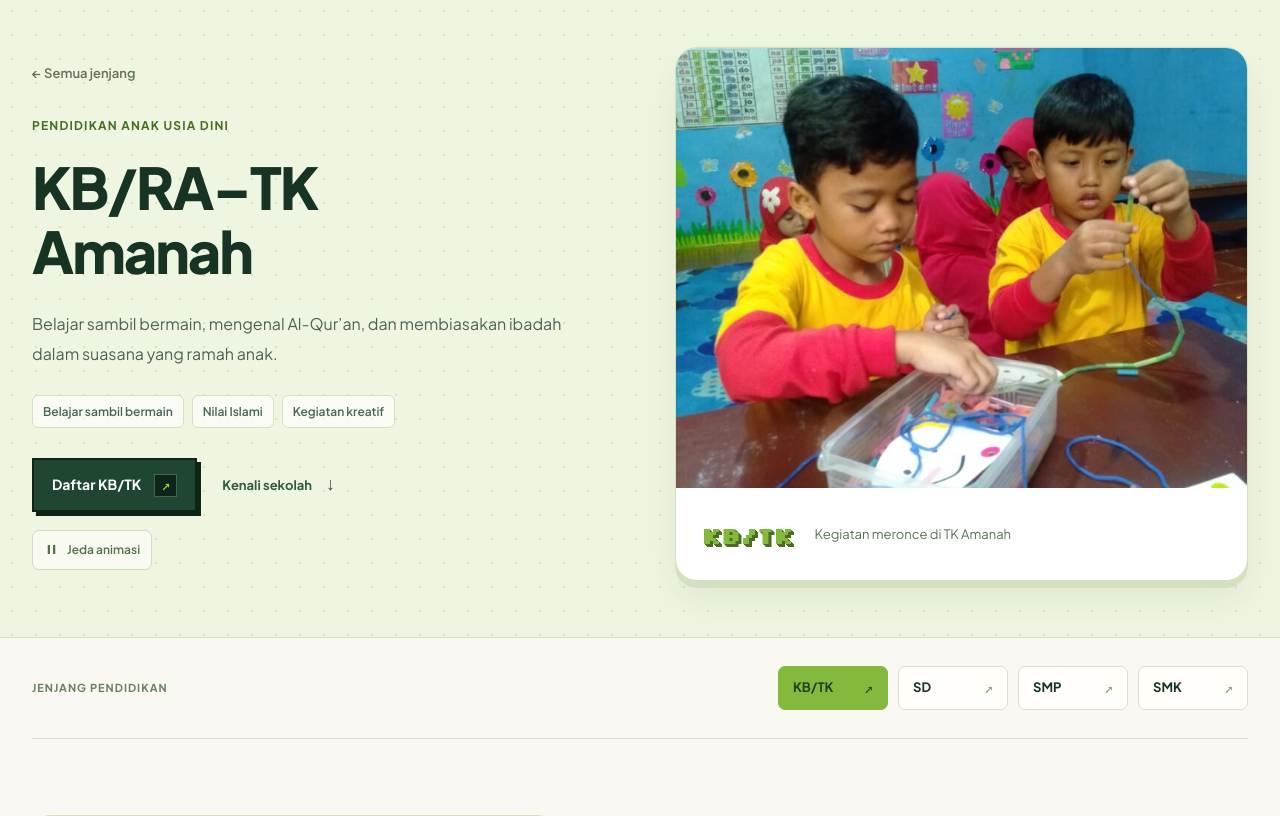
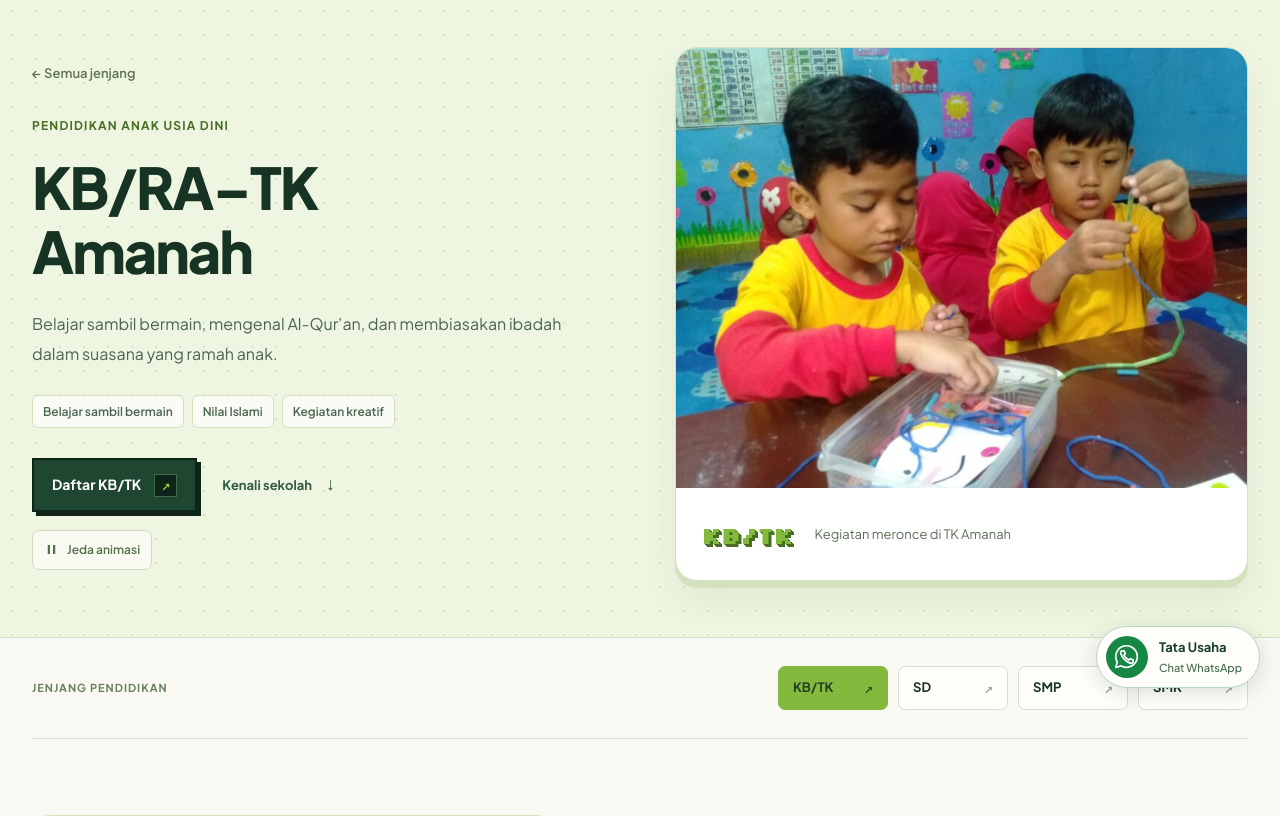
Before and after one commit to alghi711/sekolah-amanah, a PHP site: page /tk.html in a window 1280 px wide. Shown: the part 92-908 px from the top of the page. Run offline with PHP 8.4, Linux system fonts and the light colour scheme.

Commit message:
Add floating WhatsApp contact for school administration on all pages

```diff
--- a/index.html
+++ b/index.html
@@ -114,6 +114,7 @@
       <nav class="footer-socials" aria-label="Instagram sekolah"><p>Ikuti kegiatan sekolah</p><div><a href="https://www.instagram.com/sditamanah_tng/" target="_blank" rel="noopener noreferrer" aria-label="Instagram SD Amanah">SD <span aria-hidden="true">↗</span></a><a href="https://www.instagram.com/smpamanah.tng/" target="_blank" rel="noopener noreferrer" aria-label="Instagram SMP Amanah">SMP <span aria-hidden="true">↗</span></a><a href="https://www.instagram.com/smkamanah.tng/" target="_blank" rel="noopener noreferrer" aria-label="Instagram SMK Amanah">SMK <span aria-hidden="true">↗</span></a></div></nav>
     </div>
     <div class="footer-bottom"><p>&copy; 2026 Yayasan Amanah HZAA</p><div class="footer-credit"><span class="footer-credit-icon" aria-hidden="true"><svg viewBox="0 0 24 24" fill="none" stroke="currentColor" stroke-width="2"><path d="M8 6H5v3H2v6h3v3h3m8-12h3v3h3v6h-3v3h-3M14 4l-4 16"/></svg></span><span>Tim IT Amanah</span><span class="footer-credit-year">2026</span></div></div>
+    <a class="whatsapp-bubble" href="https://wa.me/6289612341888" target="_blank" rel="noopener noreferrer" aria-label="Chat WhatsApp staf Tata Usaha Sekolah Amanah di 0896-1234-1888"><span class="whatsapp-bubble-icon" aria-hidden="true"><svg viewBox="0 0 32 32" fill="none" stroke="currentColor" stroke-width="1.8" stroke-linecap="round" stroke-linejoin="round"><path d="M27 15.5a11.5 11.5 0 0 1-17.1 10L4 27l1.6-5.6A11.5 11.5 0 1 1 27 15.5Z"/><path d="M11 9.5h2l1.2 3-1.5 1.5a12 12 0 0 0 5.3 5.3l1.5-1.5 3 1.2v2a2 2 0 0 1-2.2 1.8A16.5 16.5 0 0 1 9.2 11.7 2 2 0 0 1 11 9.5Z"/></svg></span><span class="whatsapp-bubble-copy"><strong>Tata Usaha</strong><small>Chat WhatsApp</small></span></a>
   </footer>
   <dialog id="content-dialog" aria-labelledby="dialog-title"><button class="dialog-close" aria-label="Tutup detail">✕</button><div id="dialog-body"></div></dialog>
 </body>
--- a/pixel-reference.css
+++ b/pixel-reference.css
@@ -293,6 +293,17 @@ footer.wrap{max-width:none;width:100%;padding:55px max(32px,calc((100vw - 1280px
 .hero h1>.hero-slogan{display:block;width:100%}
 .hero-chase{display:block;position:absolute;right:0;bottom:7px;width:44%;height:1.05em;pointer-events:none;user-select:none;line-height:0}
 .hero-chase img,.hero-chase canvas{position:absolute;inset:0;display:block;width:100%;height:100%;object-fit:contain;object-position:bottom center}
+.whatsapp-bubble{position:fixed;right:calc(20px + env(safe-area-inset-right,0px));bottom:calc(20px + env(safe-area-inset-bottom,0px));z-index:40;display:flex;align-items:center;gap:11px;min-height:60px;padding:9px 17px 9px 9px;border:1px solid #b8d6bf;border-radius:999px;background:#fffefa;color:#173f2b;box-shadow:0 5px 20px #123d2926;transition:background-color .18s,box-shadow .18s;text-decoration:none}
+.whatsapp-bubble-icon{display:grid;place-items:center;flex:none;width:42px;height:42px;border-radius:50%;background:#168744;color:#fff}
+.whatsapp-bubble-icon svg{width:30px;height:30px}
+.whatsapp-bubble-copy{display:flex;flex-direction:column;gap:2px;text-align:left}
+.whatsapp-bubble-copy strong{font:700 13px/1.5 var(--body);letter-spacing:0;color:#173f2b}
+.whatsapp-bubble-copy small{font:500 11px/1.5 var(--body);color:#426b4b}
+.whatsapp-bubble:hover{background:#f0f8ed;box-shadow:0 7px 23px #123d2938}
+footer .whatsapp-bubble:focus-visible{outline:3px solid #168744;outline-offset:4px}
+footer.wrap{padding-bottom:calc(96px + env(safe-area-inset-bottom,0px))}
+@media(max-width:560px){.whatsapp-bubble{right:calc(14px + env(safe-area-inset-right,0px));bottom:calc(14px + env(safe-area-inset-bottom,0px));gap:9px;padding:8px 13px 8px 8px;min-height:56px}.whatsapp-bubble-icon{width:38px;height:38px}.whatsapp-bubble-icon svg{width:28px;height:28px}.whatsapp-bubble-copy strong{font-size:12px}.whatsapp-bubble-copy small{font-size:10px}}
+@media(prefers-reduced-motion:reduce){.whatsapp-bubble{transition:none}}
 @keyframes partner-drift{from{transform:translateX(0)}to{transform:translateX(-50%)}}
 @media(max-width:800px){.partners-marquee{--partner-width:170px;--partner-gap:14px}.partners img{height:106px}.partners-heading>.eyebrow{font-size:11px}}
 @media(max-width:560px){.partners-section{padding-top:28px}.partners-heading{gap:12px;margin-bottom:20px}.partners-heading>.eyebrow{font-size:10px;letter-spacing:.5px;text-align:left}.partners-marquee{--partner-width:150px;--partner-gap:12px;mask-image:linear-gradient(to right,transparent,#000 14px,#000 calc(100% - 14px),transparent)}.partners img{height:96px;padding:12px}.partners{animation-duration:70s}}
--- a/sd.html
+++ b/sd.html
@@ -32,4 +32,5 @@
       <nav class="footer-socials" aria-label="Instagram sekolah"><p>Ikuti kegiatan sekolah</p><div><a href="https://www.instagram.com/sditamanah_tng/" target="_blank" rel="noopener noreferrer" aria-label="Instagram SD Amanah">SD <span aria-hidden="true">↗</span></a><a href="https://www.instagram.com/smpamanah.tng/" target="_blank" rel="noopener noreferrer" aria-label="Instagram SMP Amanah">SMP <span aria-hidden="true">↗</span></a><a href="https://www.instagram.com/smkamanah.tng/" target="_blank" rel="noopener noreferrer" aria-label="Instagram SMK Amanah">SMK <span aria-hidden="true">↗</span></a></div></nav>
     </div>
     <div class="footer-bottom"><p>&copy; 2026 Yayasan Amanah HZAA</p><div class="footer-credit"><span class="footer-credit-icon" aria-hidden="true"><svg viewBox="0 0 24 24" fill="none" stroke="currentColor" stroke-width="2"><path d="M8 6H5v3H2v6h3v3h3m8-12h3v3h3v6h-3v3h-3M14 4l-4 16"/></svg></span><span>Tim IT Amanah</span><span class="footer-credit-year">2026</span></div></div>
+    <a class="whatsapp-bubble" href="https://wa.me/6289612341888" target="_blank" rel="noopener noreferrer" aria-label="Chat WhatsApp staf Tata Usaha Sekolah Amanah di 0896-1234-1888"><span class="whatsapp-bubble-icon" aria-hidden="true"><svg viewBox="0 0 32 32" fill="none" stroke="currentColor" stroke-width="1.8" stroke-linecap="round" stroke-linejoin="round"><path d="M27 15.5a11.5 11.5 0 0 1-17.1 10L4 27l1.6-5.6A11.5 11.5 0 1 1 27 15.5Z"/><path d="M11 9.5h2l1.2 3-1.5 1.5a12 12 0 0 0 5.3 5.3l1.5-1.5 3 1.2v2a2 2 0 0 1-2.2 1.8A16.5 16.5 0 0 1 9.2 11.7 2 2 0 0 1 11 9.5Z"/></svg></span><span class="whatsapp-bubble-copy"><strong>Tata Usaha</strong><small>Chat WhatsApp</small></span></a>
   </footer></body></html>
--- a/smk.html
+++ b/smk.html
@@ -31,4 +31,5 @@
       <nav class="footer-socials" aria-label="Instagram sekolah"><p>Ikuti kegiatan sekolah</p><div><a href="https://www.instagram.com/sditamanah_tng/" target="_blank" rel="noopener noreferrer" aria-label="Instagram SD Amanah">SD <span aria-hidden="true">↗</span></a><a href="https://www.instagram.com/smpamanah.tng/" target="_blank" rel="noopener noreferrer" aria-label="Instagram SMP Amanah">SMP <span aria-hidden="true">↗</span></a><a href="https://www.instagram.com/smkamanah.tng/" target="_blank" rel="noopener noreferrer" aria-label="Instagram SMK Amanah">SMK <span aria-hidden="true">↗</span></a></div></nav>
     </div>
     <div class="footer-bottom"><p>&copy; 2026 Yayasan Amanah HZAA</p><div class="footer-credit"><span class="footer-credit-icon" aria-hidden="true"><svg viewBox="0 0 24 24" fill="none" stroke="currentColor" stroke-width="2"><path d="M8 6H5v3H2v6h3v3h3m8-12h3v3h3v6h-3v3h-3M14 4l-4 16"/></svg></span><span>Tim IT Amanah</span><span class="footer-credit-year">2026</span></div></div>
+    <a class="whatsapp-bubble" href="https://wa.me/6289612341888" target="_blank" rel="noopener noreferrer" aria-label="Chat WhatsApp staf Tata Usaha Sekolah Amanah di 0896-1234-1888"><span class="whatsapp-bubble-icon" aria-hidden="true"><svg viewBox="0 0 32 32" fill="none" stroke="currentColor" stroke-width="1.8" stroke-linecap="round" stroke-linejoin="round"><path d="M27 15.5a11.5 11.5 0 0 1-17.1 10L4 27l1.6-5.6A11.5 11.5 0 1 1 27 15.5Z"/><path d="M11 9.5h2l1.2 3-1.5 1.5a12 12 0 0 0 5.3 5.3l1.5-1.5 3 1.2v2a2 2 0 0 1-2.2 1.8A16.5 16.5 0 0 1 9.2 11.7 2 2 0 0 1 11 9.5Z"/></svg></span><span class="whatsapp-bubble-copy"><strong>Tata Usaha</strong><small>Chat WhatsApp</small></span></a>
   </footer></body></html>
--- a/smp.html
+++ b/smp.html
@@ -31,4 +31,5 @@
       <nav class="footer-socials" aria-label="Instagram sekolah"><p>Ikuti kegiatan sekolah</p><div><a href="https://www.instagram.com/sditamanah_tng/" target="_blank" rel="noopener noreferrer" aria-label="Instagram SD Amanah">SD <span aria-hidden="true">↗</span></a><a href="https://www.instagram.com/smpamanah.tng/" target="_blank" rel="noopener noreferrer" aria-label="Instagram SMP Amanah">SMP <span aria-hidden="true">↗</span></a><a href="https://www.instagram.com/smkamanah.tng/" target="_blank" rel="noopener noreferrer" aria-label="Instagram SMK Amanah">SMK <span aria-hidden="true">↗</span></a></div></nav>
     </div>
     <div class="footer-bottom"><p>&copy; 2026 Yayasan Amanah HZAA</p><div class="footer-credit"><span class="footer-credit-icon" aria-hidden="true"><svg viewBox="0 0 24 24" fill="none" stroke="currentColor" stroke-width="2"><path d="M8 6H5v3H2v6h3v3h3m8-12h3v3h3v6h-3v3h-3M14 4l-4 16"/></svg></span><span>Tim IT Amanah</span><span class="footer-credit-year">2026</span></div></div>
+    <a class="whatsapp-bubble" href="https://wa.me/6289612341888" target="_blank" rel="noopener noreferrer" aria-label="Chat WhatsApp staf Tata Usaha Sekolah Amanah di 0896-1234-1888"><span class="whatsapp-bubble-icon" aria-hidden="true"><svg viewBox="0 0 32 32" fill="none" stroke="currentColor" stroke-width="1.8" stroke-linecap="round" stroke-linejoin="round"><path d="M27 15.5a11.5 11.5 0 0 1-17.1 10L4 27l1.6-5.6A11.5 11.5 0 1 1 27 15.5Z"/><path d="M11 9.5h2l1.2 3-1.5 1.5a12 12 0 0 0 5.3 5.3l1.5-1.5 3 1.2v2a2 2 0 0 1-2.2 1.8A16.5 16.5 0 0 1 9.2 11.7 2 2 0 0 1 11 9.5Z"/></svg></span><span class="whatsapp-bubble-copy"><strong>Tata Usaha</strong><small>Chat WhatsApp</small></span></a>
   </footer></body></html>
--- a/tk.html
+++ b/tk.html
@@ -34,4 +34,5 @@
       <nav class="footer-socials" aria-label="Instagram sekolah"><p>Ikuti kegiatan sekolah</p><div><a href="https://www.instagram.com/sditamanah_tng/" target="_blank" rel="noopener noreferrer" aria-label="Instagram SD Amanah">SD <span aria-hidden="true">↗</span></a><a href="https://www.instagram.com/smpamanah.tng/" target="_blank" rel="noopener noreferrer" aria-label="Instagram SMP Amanah">SMP <span aria-hidden="true">↗</span></a><a href="https://www.instagram.com/smkamanah.tng/" target="_blank" rel="noopener noreferrer" aria-label="Instagram SMK Amanah">SMK <span aria-hidden="true">↗</span></a></div></nav>
     </div>
     <div class="footer-bottom"><p>&copy; 2026 Yayasan Amanah HZAA</p><div class="footer-credit"><span class="footer-credit-icon" aria-hidden="true"><svg viewBox="0 0 24 24" fill="none" stroke="currentColor" stroke-width="2"><path d="M8 6H5v3H2v6h3v3h3m8-12h3v3h3v6h-3v3h-3M14 4l-4 16"/></svg></span><span>Tim IT Amanah</span><span class="footer-credit-year">2026</span></div></div>
+    <a class="whatsapp-bubble" href="https://wa.me/6289612341888" target="_blank" rel="noopener noreferrer" aria-label="Chat WhatsApp staf Tata Usaha Sekolah Amanah di 0896-1234-1888"><span class="whatsapp-bubble-icon" aria-hidden="true"><svg viewBox="0 0 32 32" fill="none" stroke="currentColor" stroke-width="1.8" stroke-linecap="round" stroke-linejoin="round"><path d="M27 15.5a11.5 11.5 0 0 1-17.1 10L4 27l1.6-5.6A11.5 11.5 0 1 1 27 15.5Z"/><path d="M11 9.5h2l1.2 3-1.5 1.5a12 12 0 0 0 5.3 5.3l1.5-1.5 3 1.2v2a2 2 0 0 1-2.2 1.8A16.5 16.5 0 0 1 9.2 11.7 2 2 0 0 1 11 9.5Z"/></svg></span><span class="whatsapp-bubble-copy"><strong>Tata Usaha</strong><small>Chat WhatsApp</small></span></a>
   </footer></body></html>
```
Also changed, not shown: KONSEP.md (+1 -1 lines).
